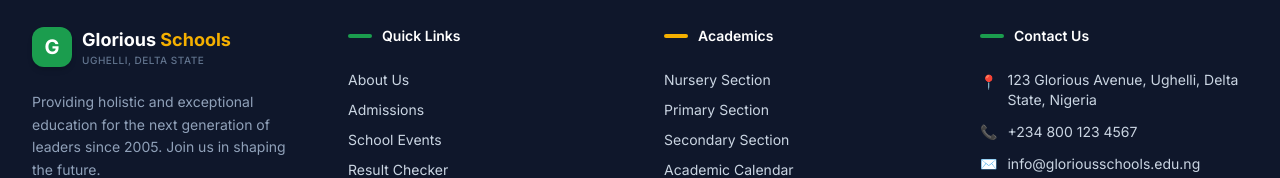
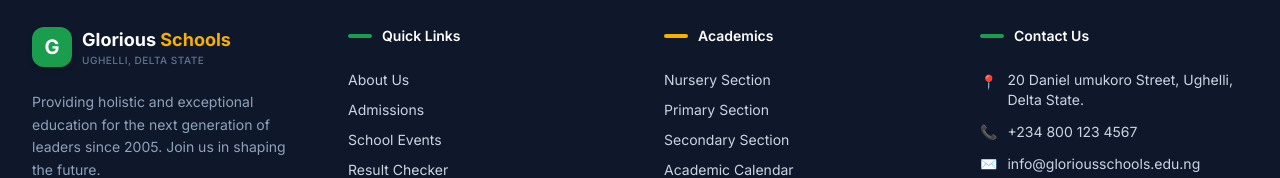
Before and after one commit to efebryan/glorious-school, a Next.js app: page / in a window 1280 px wide. Shown: the part 3690-3868 px from the top of the page. Built offline with nearby package versions, Linux system fonts and the light colour scheme.

Commit message:
auto-commit: 4/23/2026, 2:52:13 PM

```diff
--- a/src/components/layout/Footer.tsx
+++ b/src/components/layout/Footer.tsx
@@ -78,7 +78,7 @@ export function Footer() {
             <ul className="space-y-3 text-sm">
               <li className="flex items-start">
                 <span className="mr-2.5 text-brand-green mt-0.5 shrink-0">📍</span>
-                <span>123 Glorious Avenue, Ughelli, Delta State, Nigeria</span>
+                <span>20 Daniel umukoro Street, Ughelli, Delta State.</span>
               </li>
               <li className="flex items-center">
                 <span className="mr-2.5 text-brand-green shrink-0">📞</span>
```
